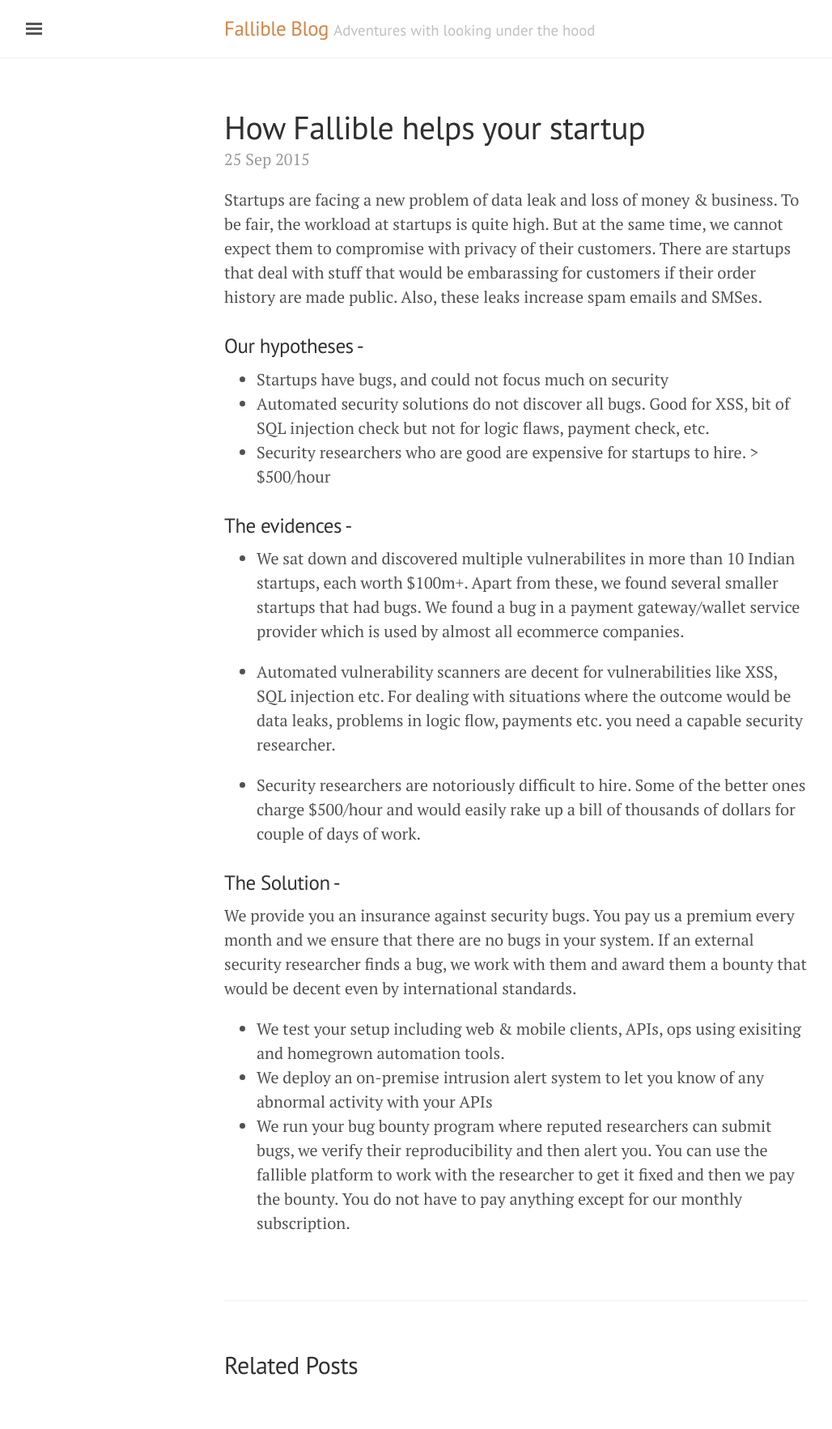
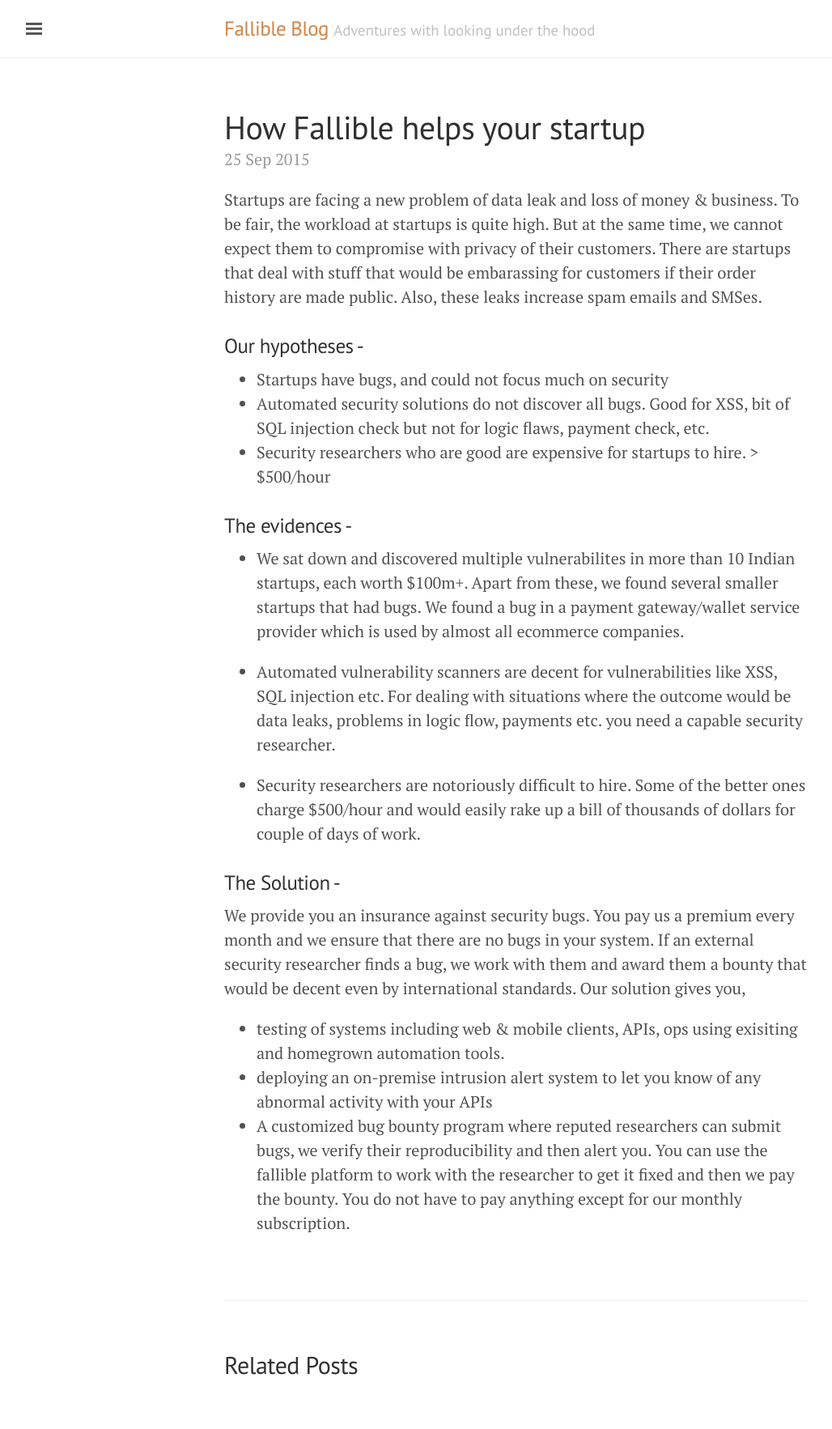
Before and after one commit to FallibleInc/blog, a Jekyll site: the page built from _posts/2015-09-25-Why-fallible.md, in a window 1280 px wide. Shown: the whole page at 81% size, without its empty margins (3-1031 px from the left). Built offline with Jekyll 4.4.1, drawn with Linux system fonts in a browser that asks for light colours.

Commit message:
updated intro

```diff
--- a/_posts/2015-09-25-Why-fallible.md
+++ b/_posts/2015-09-25-Why-fallible.md
@@ -14,6 +14,7 @@ Startups are facing a new problem of data leak and loss of money & business. To
 - Automated security solutions do not discover all bugs. Good for XSS, bit of SQL injection check but not for logic flaws, payment check, etc.
 - Security researchers who are good are expensive for startups to hire. > $500/hour
 
+
 ### The evidences -
 
 - We sat down and discovered multiple vulnerabilites in more than 10 Indian startups, each worth $100m+. Apart from these, we found several smaller startups that had bugs. We found a bug in a payment gateway/wallet service provider which is used by almost all ecommerce companies.
@@ -25,8 +26,8 @@ Startups are facing a new problem of data leak and loss of money & business. To
 
 ### The Solution -
 
-We provide you an insurance against security bugs. You pay us a premium every month and we ensure that there are no bugs in your system. If an external security researcher finds a bug, we work with them and award them a bounty that would be decent even by international standards.
+We provide you an insurance against security bugs. You pay us a premium every month and we ensure that there are no bugs in your system. If an external security researcher finds a bug, we work with them and award them a bounty that would be decent even by international standards. Our solution gives you,
 
- - We test your setup including web & mobile clients, APIs, ops using exisiting and homegrown automation tools.
- - We deploy an on-premise intrusion alert system to let you know of any abnormal activity with your APIs
- - We run your bug bounty program where reputed researchers can submit bugs, we verify their reproducibility and then alert you. You can use the fallible platform to work with the researcher to get it fixed and then we pay the bounty. You do not have to pay anything except for our monthly subscription.
+ - testing of systems including web & mobile clients, APIs, ops using exisiting and homegrown automation tools.
+ - deploying an on-premise intrusion alert system to let you know of any abnormal activity with your APIs
+ - A customized bug bounty program where reputed researchers can submit bugs, we verify their reproducibility and then alert you. You can use the fallible platform to work with the researcher to get it fixed and then we pay the bounty. You do not have to pay anything except for our monthly subscription.
```
